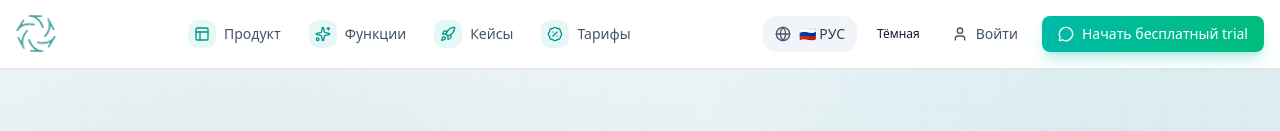
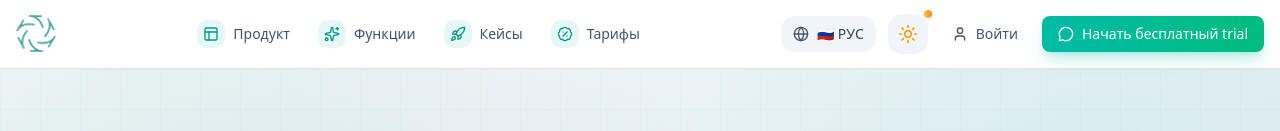
Before and after one commit to Ali-Fayzullaev/raycon, a Next.js app: page / in a window 1280 px wide. Shown: the top 131 px of the page. Built offline with nearby package versions, Linux system fonts and the light colour scheme.

Commit message:
improve Theme Toggle  light and dark

```diff
--- a/src/app/components/common/ThemeToggle.tsx
+++ b/src/app/components/common/ThemeToggle.tsx
@@ -2,16 +2,70 @@
 import React from "react";
 import { useTheme } from "@/providers/ThemeProvider";
 import { useI18n } from "@/providers/I18nProvider";
+import { motion } from "framer-motion";
+import { Sun, Moon, Palette } from "lucide-react";
 
 export default function ThemeToggle() {
   const { theme, toggle } = useTheme();
   const { t } = useI18n();
+
   return (
-    <button
+    <motion.button
       onClick={toggle}
-      className="text-xs px-2 py-1 rounded hover:bg-slate-100 dark:hover:bg-slate-800"
+      className="relative flex items-center justify-center w-10 h-10 rounded-xl bg-slate-100 dark:bg-slate-800 hover:bg-slate-200 dark:hover:bg-slate-700 transition-colors group"
+      whileHover={{ scale: 1.05, y: -1 }}
+      whileTap={{ scale: 0.95 }}
+      title={theme === "dark" ? t("theme_light") : t("theme_dark")}
     >
-      {theme === "dark" ? t("theme_light") : t("theme_dark")}
-    </button>
+      {/* Анимированная иконка */}
+      <motion.div
+        initial={false}
+        animate={{ rotate: theme === "dark" ? 0 : 180 }}
+        transition={{ duration: 0.5, ease: "easeInOut" }}
+        className="relative w-5 h-5"
+      >
+        <motion.div
+          initial={false}
+          animate={{
+            opacity: theme === "dark" ? 0 : 1,
+            scale: theme === "dark" ? 0.5 : 1
+          }}
+          transition={{ duration: 0.3 }}
+          className="absolute inset-0"
+        >
+          <Sun className="w-5 h-5 text-amber-500" />
+        </motion.div>
+        <motion.div
+          initial={false}
+          animate={{
+            opacity: theme === "dark" ? 1 : 0,
+            scale: theme === "dark" ? 1 : 0.5
+          }}
+          transition={{ duration: 0.3 }}
+          className="absolute inset-0"
+        >
+          <Moon className="w-5 h-5 text-indigo-400" />
+        </motion.div>
+      </motion.div>
+
+      {/* Акцентная точка */}
+      <motion.div
+        className="absolute -top-1 -right-1 w-2 h-2 rounded-full bg-gradient-to-r from-amber-400 to-orange-500"
+        animate={{
+          scale: [1, 1.2, 1],
+          opacity: [0.8, 1, 0.8]
+        }}
+        transition={{
+          duration: 2,
+          repeat: Infinity,
+          ease: "easeInOut"
+        }}
+      />
+
+      {/* Тултип при наведении */}
+      <div className="absolute -bottom-8 left-1/2 transform -translate-x-1/2 px-2 py-1 bg-slate-900 text-white text-xs rounded opacity-0 group-hover:opacity-100 transition-opacity pointer-events-none whitespace-nowrap">
+        {theme === "dark" ? t("theme_light") : t("theme_dark")}
+      </div>
+    </motion.button>
   );
 }
```
